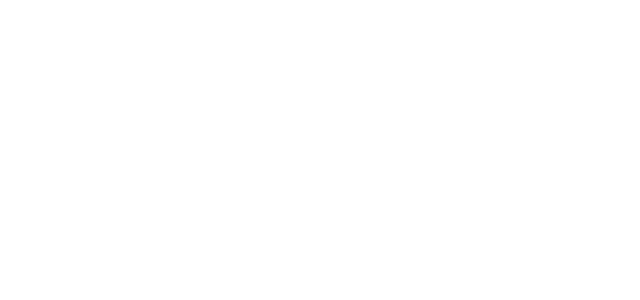
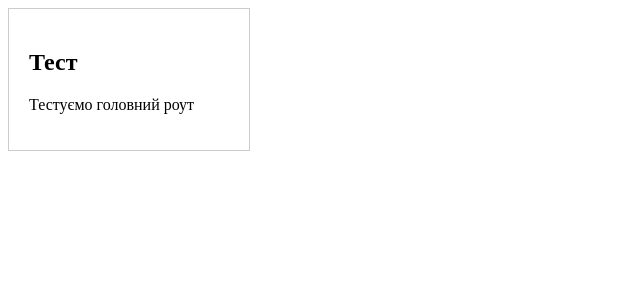
Before and after one commit to FP1-2/final_project_1, a React (Create React App) app in the folder social-network-ui/: page / in a window 1280 px wide. Before the commit this address had no page. Shown: the top 300 px of the page, without its empty margins (0-640 px from the left). Built offline with nearby package versions, Linux system fonts and the light colour scheme.

Commit message:
тест головного роуту

```diff
--- a/social-network-ui/src/App.js
+++ b/social-network-ui/src/App.js
@@ -5,6 +5,12 @@
   return (
     <Routes>
       <Route path='/registration' element={<RegistrationForm/>}/>
+        <Route path='/' element={
+            <div style={{border: "1px solid #ccc", padding: "20px", width: "200px"}}>
+                <h2>Тест</h2>
+                <p>Тестуємо головний роут</p>
+            </div>
+        } />
     </Routes>
   );
 }
```
